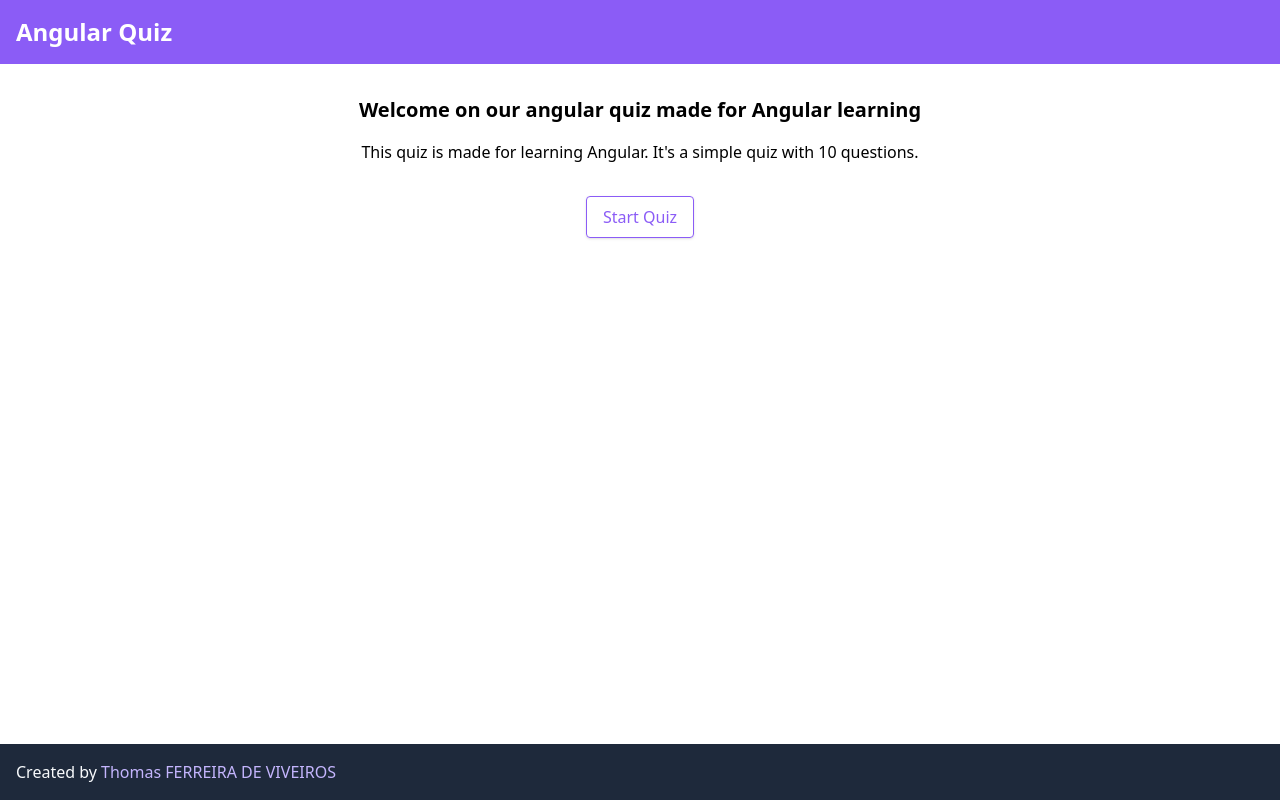
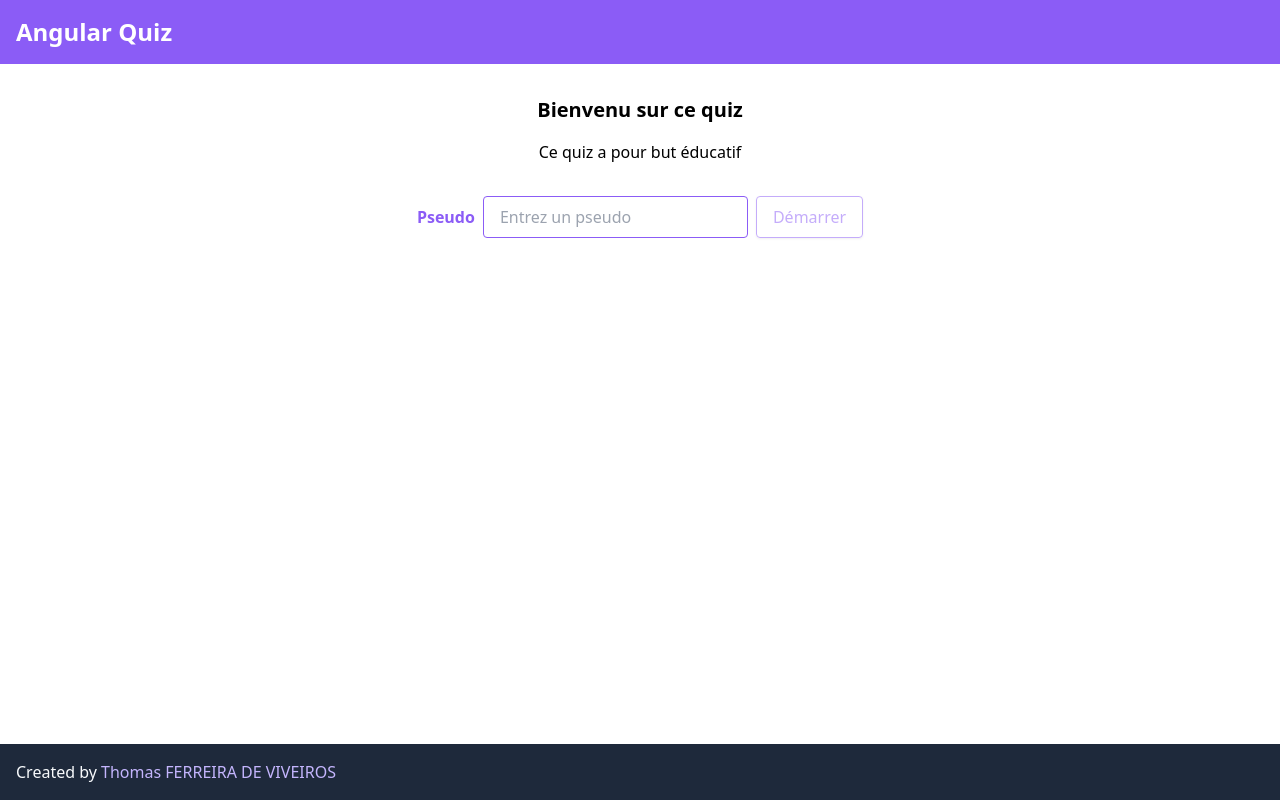
Before and after one commit to yamil-issa/angular-quiz, an Angular app: page / in a window 1280 px wide. Built offline with nearby package versions, Linux system fonts and the light colour scheme.

Commit message:
Add player name form

```diff
--- a/src/app/app-routing.module.ts
+++ b/src/app/app-routing.module.ts
@@ -10,7 +10,7 @@ const routes: Routes = [
     component : HomeComponent
   },
   {
-    path: 'quiz',
+    path: 'quiz/:playerName',
     component : QuizComponent
   },
   {
--- a/src/app/home/home.component.html
+++ b/src/app/home/home.component.html
@@ -1,5 +1,9 @@
 <section class="home">
-  <h2 class="home_title">Welcome on our angular quiz made for Angular learning</h2>
-  <p class="home_presentation">This quiz is made for learning Angular. It's a simple quiz with 10 questions.</p>
-  <button class="home_quiz-btn btn--outline" routerLink="quiz">Start Quiz</button>
+  <h2 class="home_title">Bienvenu sur ce quiz</h2>
+  <p class="home_presentation">Ce quiz a pour but éducatif</p>
+  <form action="" class="home_form">
+    <label for="name">Pseudo</label>
+    <input type="text" id="name" name="name" placeholder="Entrez un pseudo" [(ngModel)]="playerName" required>
+    <button class="home_quiz-btn btn--outline" (click)="navigateToQuiz()" [disabled]="isPlayerNameFill">Démarrer</button>
+  </form>
 </section>
--- a/src/app/home/home.component.scss
+++ b/src/app/home/home.component.scss
@@ -9,6 +9,15 @@
     @apply text-center;
   }
 
+  &_form {
+    label {
+      @apply mr-2 text-violet-500 font-bold;
+    }
+    input {
+      @apply border border-violet-500 px-4 py-2 rounded mr-2;
+    }
+  }
+
   &_quiz-btn {
     @apply my-8
   }
--- a/src/app/home/home.component.ts
+++ b/src/app/home/home.component.ts
@@ -1,5 +1,5 @@
 import { Component } from '@angular/core';
-import { QuizService } from "../shared/services/quiz.service";
+import { Router } from "@angular/router";
 
 @Component({
   selector: 'app-home',
@@ -7,4 +7,15 @@ import { QuizService } from "../shared/services/quiz.service";
   styleUrls: ['./home.component.scss']
 })
 export class HomeComponent {
+  playerName = '';
+
+  constructor(private router: Router) { }
+
+  get isPlayerNameFill() {
+    return this.playerName.length < 1;
+  }
+
+  navigateToQuiz() {
+    this.router.navigate(['/quiz', this.playerName]);
+  }
 }
--- a/src/app/quiz/quiz.component.html
+++ b/src/app/quiz/quiz.component.html
@@ -1,5 +1,5 @@
 <section>
-  <h2 class="quiz_title">Let's play !</h2>
+  <h2 class="quiz_title">C'est parti {{ playerName }}, soit prêt !</h2>
   <section class="quiz_reset" *ngIf="isQuizFinished">
     <h3>You can see your answers</h3>
     <button class="btn--outline">Reset</button>
--- a/src/app/quiz/quiz.component.ts
+++ b/src/app/quiz/quiz.component.ts
@@ -1,5 +1,5 @@
-import { Component } from '@angular/core';
-import { Router } from "@angular/router";
+import { Component, OnInit } from '@angular/core';
+import { ActivatedRoute, Router } from "@angular/router";
 import { QuizService } from "../shared/services/quiz.service";
 
 @Component({
@@ -7,9 +7,22 @@ import { QuizService } from "../shared/services/quiz.service";
   templateUrl: './quiz.component.html',
   styleUrls: ['./quiz.component.scss']
 })
-export class QuizComponent {
+export class QuizComponent implements OnInit {
   isQuizFinished = this.quizService.isQuizFinished;
-  constructor(private quizService: QuizService, private router: Router) { }
+  playerName = '';
+
+  constructor(
+    private quizService: QuizService,
+    private router: Router,
+    private route: ActivatedRoute
+  ) { }
+
+  ngOnInit(): void {
+    this.route.params.subscribe(params => {
+      this.quizService.playerName = params['playerName'];
+      this.playerName = params['playerName'];
+    });
+  }
 
   goToResultPage() {
     this.router.navigate(['/result']);
--- a/src/app/quiz/result/result.component.html
+++ b/src/app/quiz/result/result.component.html
@@ -1,9 +1,9 @@
 <section class="result">
-  <h2 class="result_title">Ready to see your score?</h2>
+  <h2 class="result_title">Prêt à voir ton score ?</h2>
   <section class="result_score">
-    <h3>Your score is:</h3>
+    <h3>{{ playerName }}, ton score est de :</h3>
     <span>{{ score }}/{{ scoreTotal }}</span>
   </section>
-  <button (click)="goToHome()" class="btn">Ready again?</button>
+  <button (click)="goToHome()" class="btn">Rejouer</button>
   <img class="result_gif" [src]="getGifUrl()" alt="">
 </section>
--- a/src/app/quiz/result/result.component.ts
+++ b/src/app/quiz/result/result.component.ts
@@ -10,6 +10,7 @@ import { Router } from "@angular/router";
 export class ResultComponent implements OnInit {
   score = 0;
   scoreTotal = this.quizService.quizContent.length;
+  playerName = this.quizService.playerName;
 
   constructor(private quizService: QuizService, private router: Router) { }
 
--- a/src/app/shared/services/quiz.service.ts
+++ b/src/app/shared/services/quiz.service.ts
@@ -9,6 +9,7 @@ export class QuizService {
   playerAnswers: {questionId: number; answer: string}[] = [];
   score = 0;
   isQuizFinished = false;
+  playerName: string = '';
 
   constructor(private http: HttpClient) { }
 
--- a/src/styles.scss
+++ b/src/styles.scss
@@ -22,5 +22,12 @@ body {
     span {
       @apply text-violet-200;
     }
+    &:disabled {
+      @apply cursor-not-allowed opacity-50;
+    }
+  }
+
+  &:disabled {
+    @apply cursor-not-allowed opacity-50;
   }
 }
```
Also changed, not shown: src/app/app.module.ts (+7 -5 lines).
